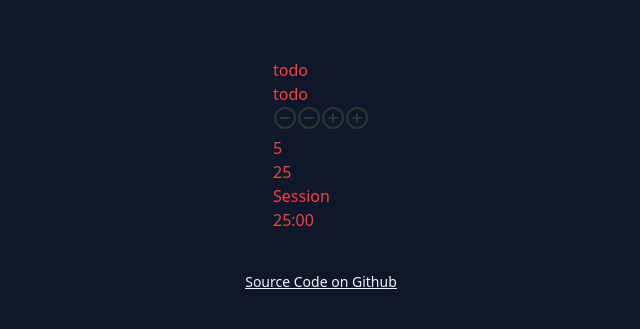
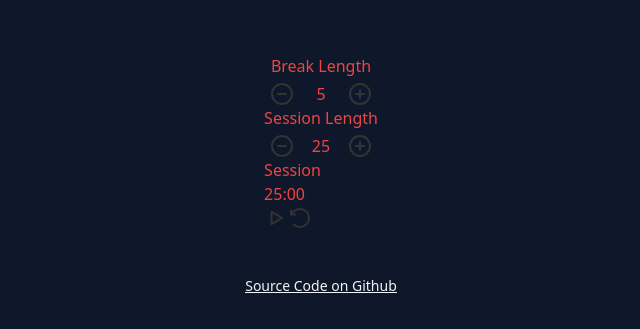
Before and after one commit to ge3224/twenty-five-plus-five-clock-fcc, a React (Vite) app: page / in a window 1280 px wide. Shown: the part 217-546 px from the top of the page, without its empty margins (319-959 px from the left). Built offline with nearby package versions, Linux system fonts and the light colour scheme.

Commit message:
Make some progress: solving 15 of 29 user stories

```diff
--- a/package.json
+++ b/package.json
@@ -15,6 +15,7 @@
     "react-dom": "^18.2.0"
   },
   "devDependencies": {
+    "@types/node": "^20.10.7",
     "@types/react": "^18.2.43",
     "@types/react-dom": "^18.2.17",
     "@typescript-eslint/eslint-plugin": "^6.14.0",
--- a/src/app.tsx
+++ b/src/app.tsx
@@ -1,16 +1,155 @@
+import { useEffect, useRef, useState } from "react";
+import { millisecondsToMinutesAndSeconds } from "./lib/formats";
+import { Timer } from "./lib/definitions";
+
 export default function App() {
-  // todo
+  const oneMinute = 60000;
+  const oneSecond = 1000;
+
+  const pauseIcon = useRef<SVGSVGElement>(null);
+  const playIcon = useRef<SVGSVGElement>(null);
+
+  const [sessionTime, setSessionTime] = useState<number>(1500000);
+  const [breakTime, setBreakTime] = useState<number>(300000);
+
+  const [remainingSession, setRemainingSession] = useState<number>(sessionTime);
+  const [remainingBreak, setRemainingBreak] = useState<number>(breakTime);
+
+  const [currentTimer, setCurrentTimer] = useState<Timer>(Timer.session);
+
+  const [paused, setPaused] = useState<boolean>(true);
+
+  const resetClock = (
+    e: React.MouseEvent<HTMLButtonElement, MouseEvent>,
+  ): void => {
+    e.preventDefault();
+    e.stopPropagation();
+    if (!paused) {
+      setPaused(true);
+    }
+    setRemainingSession(sessionTime);
+    setBreakTime(breakTime);
+  };
+
+  const decrementSessionTime = (
+    e: React.MouseEvent<HTMLButtonElement, MouseEvent>,
+  ): void => {
+    e.preventDefault();
+    e.stopPropagation();
+    if (paused) {
+      const _sessionTime = sessionTime - oneMinute;
+      setSessionTime(_sessionTime > 0 ? _sessionTime : oneMinute);
+      setRemainingSession(_sessionTime > 0 ? _sessionTime : oneMinute);
+    }
+  };
+
+  const incrementSessionTime = (
+    e: React.MouseEvent<HTMLButtonElement, MouseEvent>,
+  ): void => {
+    e.preventDefault();
+    e.stopPropagation();
+    if (paused) {
+      const _sessionTime = sessionTime + oneMinute;
+      setSessionTime(
+        _sessionTime <= oneMinute * 60 ? _sessionTime : oneMinute * 60,
+      );
+      setRemainingSession(
+        _sessionTime <= oneMinute * 60 ? _sessionTime : oneMinute * 60,
+      );
+    }
+  };
+
+  const decrementBreakTime = (
+    e: React.MouseEvent<HTMLButtonElement, MouseEvent>,
+  ): void => {
+    e.preventDefault();
+    e.stopPropagation();
+    if (paused) {
+      const _breakTime = breakTime - oneMinute;
+      setBreakTime(_breakTime > 0 ? _breakTime : oneMinute);
+      setRemainingBreak(_breakTime > 0 ? _breakTime : oneMinute);
+    }
+  };
+
+  const incrementBreakTime = (
+    e: React.MouseEvent<HTMLButtonElement, MouseEvent>,
+  ): void => {
+    e.preventDefault();
+    e.stopPropagation();
+    if (paused) {
+      const _breakTime = breakTime + oneMinute;
+      setBreakTime(_breakTime <= oneMinute * 60 ? _breakTime : oneMinute * 60);
+      setRemainingBreak(
+        _breakTime <= oneMinute * 60 ? _breakTime : oneMinute * 60,
+      );
+    }
+  };
+
+  const pausePlayToggle = (
+    e: React.MouseEvent<HTMLButtonElement, MouseEvent>,
+  ): void => {
+    e.preventDefault();
+    e.stopPropagation();
+
+    if (paused) {
+      setPaused(false);
+    } else {
+      setPaused(true);
+    }
+  };
+
+  useEffect(() => {
+    if (paused) {
+      playIcon.current?.classList.remove("hidden");
+      pauseIcon.current?.classList.add("hidden");
+    } else {
+      playIcon.current?.classList.add("hidden");
+      pauseIcon.current?.classList.remove("hidden");
+    }
+  }, [paused]);
+
+  useEffect(() => {
+    if (!paused) {
+      const timer = setInterval(() => {
+        let _current =
+          currentTimer === Timer.session ? remainingSession : remainingBreak;
+
+        _current = _current - oneSecond;
+        if (_current >= 0) {
+          if (currentTimer === Timer.session) {
+            setRemainingSession(_current);
+          } else {
+            setRemainingBreak(_current);
+          }
+        } else {
+          if (currentTimer === Timer.session) {
+            setRemainingBreak(breakTime);
+            setCurrentTimer(Timer.break);
+          } else {
+            setRemainingSession(sessionTime);
+            setCurrentTimer(Timer.session);
+          }
+        }
+      }, oneSecond);
+      return () => clearInterval(timer);
+    }
+  }, [paused, remainingSession, currentTimer, remainingBreak]);
+
   return (
     <main className="flex min-h-screen w-full flex-col items-center justify-center gap-2 bg-slate-900 px-8 pb-12 pt-8">
       <div>
-        <div className="text-red-500" id="break-label">
-          todo
-        </div>
-        <div className="text-red-500" id="session-label">
-          todo
-        </div>
-        <button className="text-red-500" id="break-decrement">
+        {/* set break length interface */}
+        <div className="grid grid-cols-3 items-center justify-center gap-1 text-center">
+          <h2 className="col-span-3 text-red-500" id="break-label">
+            Break Length
+          </h2>
+          <button
+            className="text-red-500"
+            id="session-decrement"
+            onClick={decrementBreakTime}
+          >
             <svg
+              className="mx-auto block"
               width="24"
               height="24"
               viewBox="0 0 48 48"
@@ -21,20 +160,28 @@ export default function App() {
                 d="M24 44C35.0457 44 44 35.0457 44 24C44 12.9543 35.0457 4 24 4C12.9543 4 4 12.9543 4 24C4 35.0457 12.9543 44 24 44Z"
                 fill="none"
                 stroke="#333"
-              stroke-width="4"
-              stroke-linejoin="round"
+                strokeWidth="4"
+                strokeLinejoin="round"
               />
               <path
                 d="M16 24L32 24"
                 stroke="#333"
-              stroke-width="4"
-              stroke-linecap="round"
-              stroke-linejoin="round"
+                strokeWidth="4"
+                strokeLinecap="round"
+                strokeLinejoin="round"
               />
             </svg>
           </button>
-        <button className="text-red-500" id="session-decrement">
+          <div className="text-red-500" id="break-length">
+            {Math.floor(breakTime / oneMinute)}
+          </div>
+          <button
+            className="text-red-500"
+            id="session-increment"
+            onClick={incrementBreakTime}
+          >
             <svg
+              className="mx-auto block"
               width="24"
               height="24"
               viewBox="0 0 48 48"
@@ -45,20 +192,38 @@ export default function App() {
                 d="M24 44C35.0457 44 44 35.0457 44 24C44 12.9543 35.0457 4 24 4C12.9543 4 4 12.9543 4 24C4 35.0457 12.9543 44 24 44Z"
                 fill="none"
                 stroke="#333"
-              stroke-width="4"
-              stroke-linejoin="round"
+                strokeWidth="4"
+                strokeLinejoin="round"
+              />
+              <path
+                d="M24 16V32"
+                stroke="#333"
+                strokeWidth="4"
+                strokeLinecap="round"
+                strokeLinejoin="round"
               />
               <path
                 d="M16 24L32 24"
                 stroke="#333"
-              stroke-width="4"
-              stroke-linecap="round"
-              stroke-linejoin="round"
+                strokeWidth="4"
+                strokeLinecap="round"
+                strokeLinejoin="round"
               />
             </svg>
           </button>
-        <button className="text-red-500" id="break-increment">
+        </div>
+        {/* set session length interface*/}
+        <div className="grid grid-cols-3 items-center justify-center gap-1 text-center">
+          <h2 className="col-span-3 text-red-500" id="session-label">
+            Session Length
+          </h2>
+          <button
+            className="text-red-500"
+            id="break-decrement"
+            onClick={decrementSessionTime}
+          >
             <svg
+              className="mx-auto block"
               width="24"
               height="24"
               viewBox="0 0 48 48"
@@ -69,27 +234,28 @@ export default function App() {
                 d="M24 44C35.0457 44 44 35.0457 44 24C44 12.9543 35.0457 4 24 4C12.9543 4 4 12.9543 4 24C4 35.0457 12.9543 44 24 44Z"
                 fill="none"
                 stroke="#333"
-              stroke-width="4"
-              stroke-linejoin="round"
-            />
-            <path
-              d="M24 16V32"
-              stroke="#333"
-              stroke-width="4"
-              stroke-linecap="round"
-              stroke-linejoin="round"
+                strokeWidth="4"
+                strokeLinejoin="round"
               />
               <path
                 d="M16 24L32 24"
                 stroke="#333"
-              stroke-width="4"
-              stroke-linecap="round"
-              stroke-linejoin="round"
+                strokeWidth="4"
+                strokeLinecap="round"
+                strokeLinejoin="round"
               />
             </svg>
           </button>
-        <button className="text-red-500" id="session-increment">
+          <div className="text-red-500" id="session-length">
+            {Math.floor(sessionTime / oneMinute)}
+          </div>
+          <button
+            className="text-red-500"
+            id="break-increment"
+            onClick={incrementSessionTime}
+          >
             <svg
+              className="mx-auto block"
               width="24"
               height="24"
               viewBox="0 0 48 48"
@@ -100,37 +266,109 @@ export default function App() {
                 d="M24 44C35.0457 44 44 35.0457 44 24C44 12.9543 35.0457 4 24 4C12.9543 4 4 12.9543 4 24C4 35.0457 12.9543 44 24 44Z"
                 fill="none"
                 stroke="#333"
-              stroke-width="4"
-              stroke-linejoin="round"
+                strokeWidth="4"
+                strokeLinejoin="round"
               />
               <path
                 d="M24 16V32"
                 stroke="#333"
-              stroke-width="4"
-              stroke-linecap="round"
-              stroke-linejoin="round"
+                strokeWidth="4"
+                strokeLinecap="round"
+                strokeLinejoin="round"
               />
               <path
                 d="M16 24L32 24"
                 stroke="#333"
-              stroke-width="4"
-              stroke-linecap="round"
-              stroke-linejoin="round"
+                strokeWidth="4"
+                strokeLinecap="round"
+                strokeLinejoin="round"
               />
             </svg>
           </button>
-        <div className="text-red-500" id="break-length">
-          5
-        </div>
-        <div className="text-red-500" id="session-length">
-          25
         </div>
         <div className="text-red-500" id="timer-label">
-          Session
+          {currentTimer}
         </div>
         <div className="text-red-500" id="time-left">
-          25:00
+          {currentTimer === Timer.session
+            ? millisecondsToMinutesAndSeconds(remainingSession)
+            : millisecondsToMinutesAndSeconds(remainingBreak)}
         </div>
+        {/* play/pause toggle button */}
+        <button
+          className="text-red-500"
+          id="start_stop"
+          onClick={pausePlayToggle}
+        >
+          <svg
+            ref={playIcon}
+            id="play-icon"
+            width="24"
+            height="24"
+            viewBox="0 0 48 48"
+            fill="none"
+            xmlns="http://www.w3.org/2000/svg"
+          >
+            <path
+              d="M15 24V11.8756L25.5 17.9378L36 24L25.5 30.0622L15 36.1244V24Z"
+              fill="none"
+              stroke="#333"
+              strokeWidth="4"
+              strokeLinejoin="round"
+            />
+          </svg>
+          <svg
+            className="hidden"
+            ref={pauseIcon}
+            id="pause-icon"
+            width="24"
+            height="24"
+            viewBox="0 0 48 48"
+            fill="none"
+            xmlns="http://www.w3.org/2000/svg"
+          >
+            <path
+              d="M16 12V36"
+              stroke="#333"
+              strokeWidth="4"
+              strokeLinecap="round"
+              strokeLinejoin="round"
+            />
+            <path
+              d="M32 12V36"
+              stroke="#333"
+              strokeWidth="4"
+              strokeLinecap="round"
+              strokeLinejoin="round"
+            />
+          </svg>
+        </button>
+        {/* reset button */}
+        <button className="text-red-500" id="reset" onClick={resetClock}>
+          <svg
+            id="reset-icon"
+            width="24"
+            height="24"
+            viewBox="0 0 48 48"
+            fill="none"
+            xmlns="http://www.w3.org/2000/svg"
+          >
+            <path
+              d="M11.2721 36.7279C14.5294 39.9853 19.0294 42 24 42C33.9411 42 42 33.9411 42 24C42 14.0589 33.9411 6 24 6C19.0294 6 14.5294 8.01472 11.2721 11.2721C9.61407 12.9301 6 17 6 17"
+              stroke="#333"
+              strokeWidth="4"
+              strokeLinecap="round"
+              strokeLinejoin="round"
+            />
+            <path
+              d="M6 9V17H14"
+              stroke="#333"
+              strokeWidth="4"
+              strokeLinecap="round"
+              strokeLinejoin="round"
+            />
+          </svg>
+        </button>
       </div>
       {/* GitHub Link: A link to the source code repository on GitHub. */}
       <div className="mt-8 w-full text-center text-sm text-slate-100 underline visited:text-slate-100">
--- /dev/null
+++ b/src/lib/definitions.ts
@@ -0,0 +1,4 @@
+export enum Timer {
+  session = "Session",
+  break = "Break",
+}
--- /dev/null
+++ b/src/lib/formats.ts
@@ -0,0 +1,5 @@
+export function millisecondsToMinutesAndSeconds(milliseconds: number): string {
+  const minutes = Math.floor(milliseconds / 60000);
+  const seconds = Math.floor((milliseconds % 60000) / 1000);
+  return `${minutes < 10 ? "0" + minutes : minutes}:${seconds < 10 ? "0" + seconds : seconds}`;
+}
```
Also changed, not shown: 2 other files (tests, documents, lock files or other folders). Lines whose indentation alone changed are shown as unchanged.
